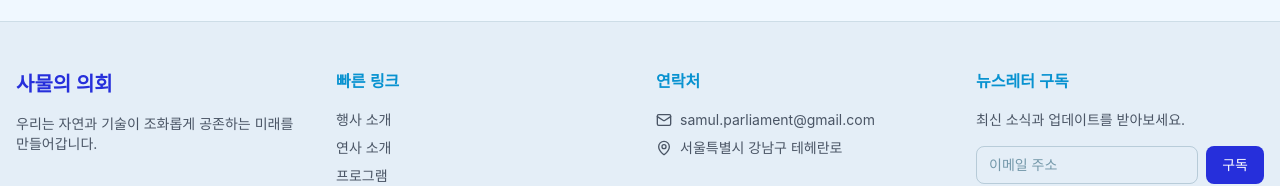
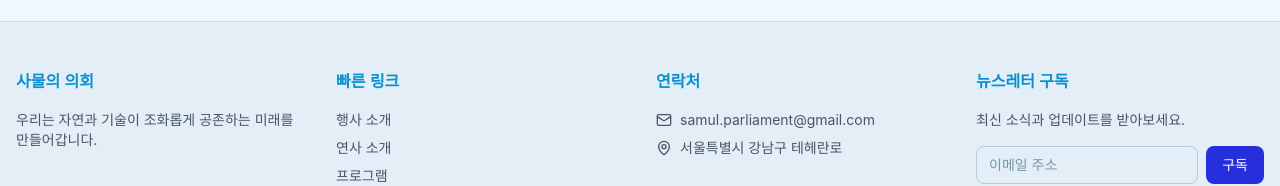
Before and after one commit to shin-minhyuk/samul.parliament, a Next.js app: page / in a window 1280 px wide. Shown: the part 2401-2587 px from the top of the page. Built offline with nearby package versions, Linux system fonts and the light colour scheme; a web font is replaced by a local one.

Commit message:
[feat] 푸터 디자인 통일

```diff
--- a/src/components/Footer.tsx
+++ b/src/components/Footer.tsx
@@ -6,13 +6,8 @@ export default function Footer() {
       <div className="container mx-auto px-4 py-12">
         <div className="grid grid-cols-1 gap-8 md:grid-cols-4">
           {/* 로고 및 설명 */}
-          <div className="space-y-4">
-            <h3
-              className="text-primary-500 text-xl font-bold"
-              style={{ fontFamily: "var(--font-logo)" }}
-            >
-              사물의 의회
-            </h3>
+          <div>
+            <h3 className="text-ocean-blue mb-4 font-semibold">사물의 의회</h3>
             <p className="text-sm text-gray-600">
               우리는 자연과 기술이 조화롭게 공존하는 미래를 만들어갑니다.
             </p>
```
